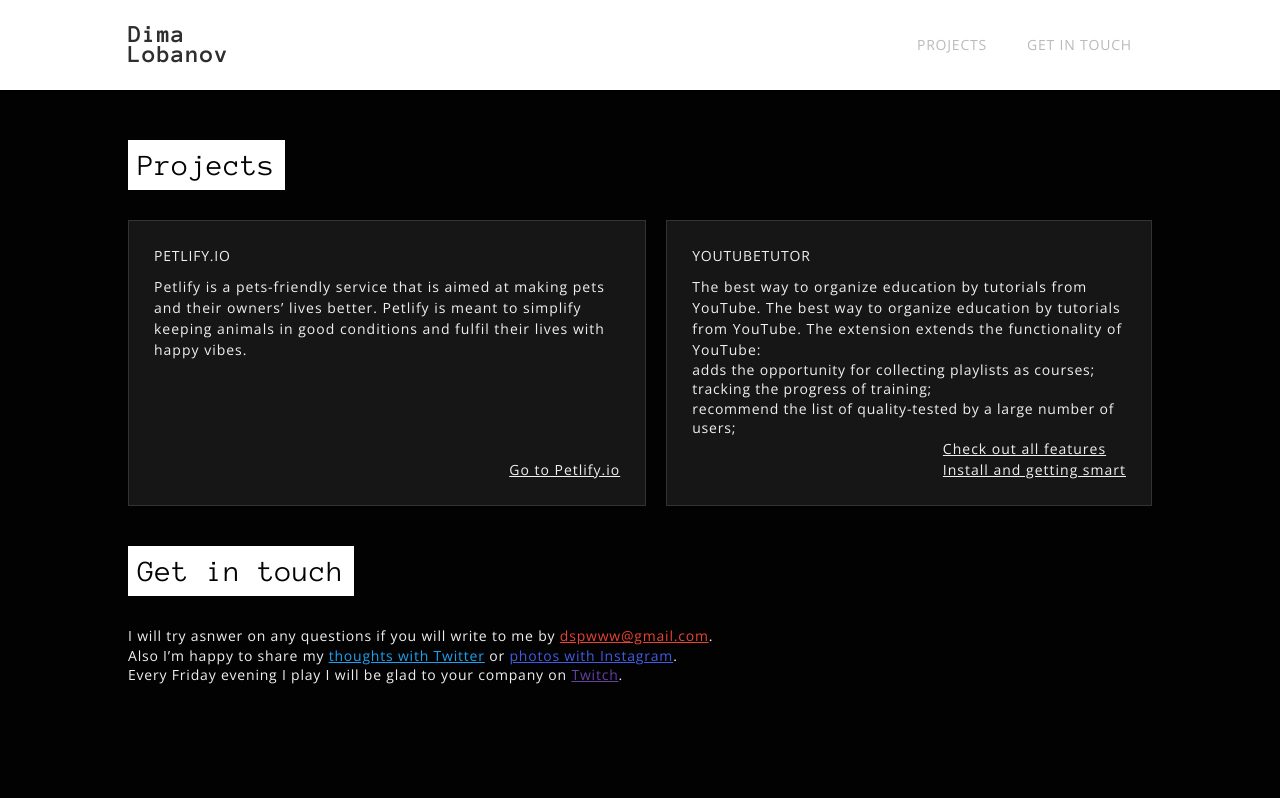
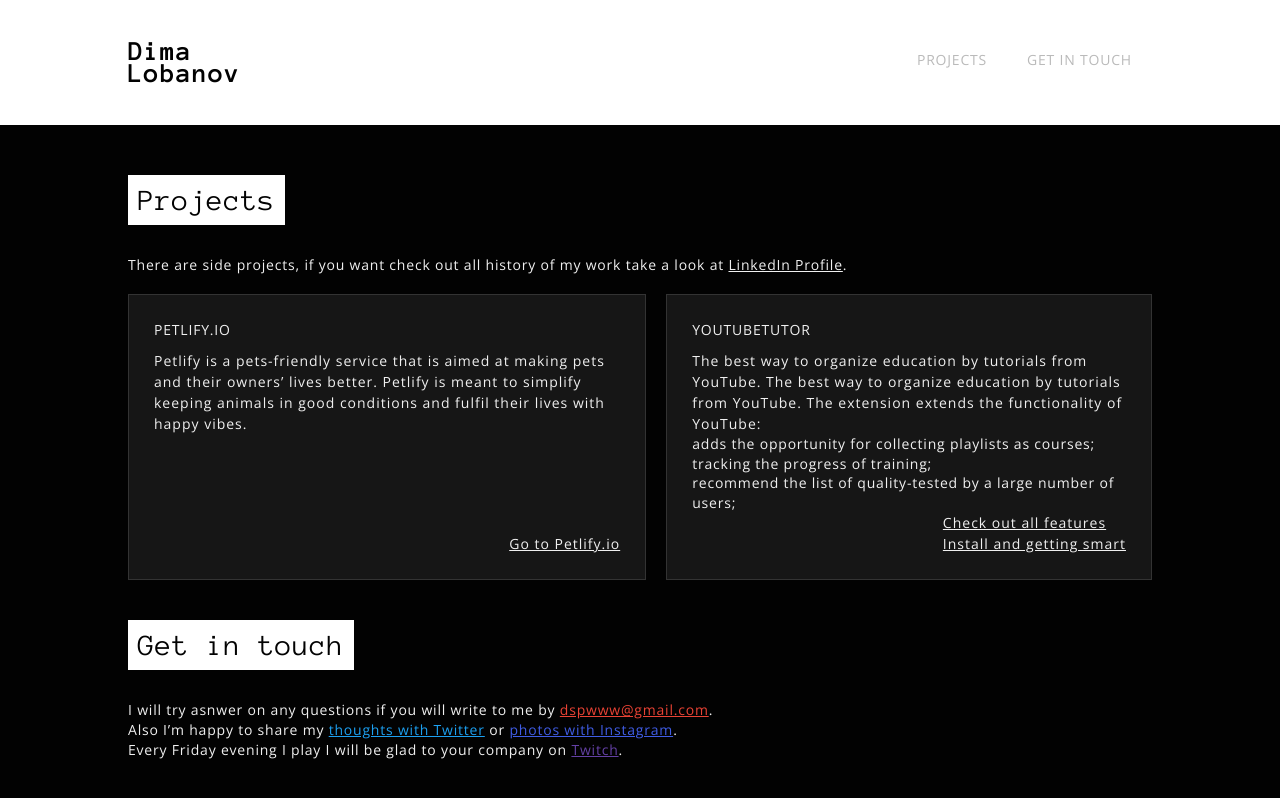
Before and after one commit to dimaspirit/dimaspirit.github.io, a website: page index.html in a window 1280 px wide. Drawn offline with nearby package versions, Linux system fonts and the light colour scheme.

Commit message:
Rework css

```diff
--- a/gulpfile.js
+++ b/gulpfile.js
@@ -1,8 +1,8 @@
 const { src, dest, watch, series } = require('gulp');
 
-const postcss = require('gulp-postcss');
 const cssnano = require('cssnano');
 const autoprefixer = require('autoprefixer');
+const postcss = require('gulp-postcss');
 const atImport = require('postcss-import');
 
 const browsersync = require('browser-sync').create();
@@ -37,6 +37,8 @@
 
 function start(cb) {
   watch(paths.styles.src, styles);
+  watch('./index.html').on('change', browsersync.reload);
+
   cb();
 }
 
--- a/index.html
+++ b/index.html
@@ -35,6 +35,9 @@
       <main class="main">
         <section id="projects" class="section">
           <h3 class="section_header">Projects</h3>
+          <div class="section_description">
+            <p>There are side projects, if you want check out all history of my work take a look at <a href="https://www.linkedin.com/in/dimaspirit/" target="_blank">LinkedIn Profile</a>.</p>
+          </div>
 
           <div class="projects">
             <div class="project">
--- a/package.json
+++ b/package.json
@@ -4,7 +4,7 @@
   "description": "Personal site",
   "main": "index.js",
   "scripts": {
-    "test": "echo \"Error: no test specified\" && exit 1"
+    "serve": "gulp"
   },
   "repository": {
     "type": "git",
--- /dev/null
+++ b/src/styles/header.css
@@ -0,0 +1,52 @@
+.header {
+  background: #fff;
+  color: var(--font-color);
+}
+
+.header_inner {
+  width: var(--cont-width);
+  margin: var(--section-margin) auto;
+
+  display: flex;
+  flex-direction: column;
+}
+
+.logo {
+  align-self: center;
+
+  font-family: 'Anonymous Pro', monospace;
+  font-size: 2.8rem;
+  font-weight: 700;
+  line-height: .8;
+  color: var(--bg-color);
+}
+
+.nav {
+  display: flex;
+  justify-content: space-evenly;
+}
+@media only screen and (max-width: 620px) {
+  .nav {
+    margin-top: var(--header-margin);
+  }
+}
+
+.nav_item {
+  display: block;
+  padding: 1rem 2rem;
+
+  color: #bababa;
+  text-decoration: none;
+  text-transform: uppercase;
+  font-weight: 400;
+}
+  .nav_item:hover {
+    color: #757575;
+  }
+
+@media only screen and (min-width: 620px) {
+  .header_inner {
+    flex-direction: row;
+    justify-content: space-between;
+  }
+}
--- a/src/styles/main.css
+++ b/src/styles/main.css
@@ -3,89 +3,16 @@
 font-family: 'Anonymous Pro', monospace;
 font-family: 'Open Sans', sans-serif;
 
-
+Colors scheme: https://coolors.co/25ced1-fceade-020202-ff8a5b-ea526f
 */
 
 @import "./reset.css";
+@import "./brandcolors.css";
 
-@import "./brandcolors";
+@import "./root.css";
 
-
-
-:root {
-  --bg-color: #020202;
-  --cont-width: 80%;
-}
-
-html {
-  font-size: 10px;
-  background: var(--bg-color);
-}
-
-.wrapper {
-  display: flex;
-  flex-direction: column;
-  min-height: 100vh;
-
-  background: var(--bg-color);
-  font-family: 'Open Sans', sans-serif;
-  font-size: 1.4rem;
-  line-height: 1.4;
-  letter-spacing: .8px;
-}
-
-.header {
-  padding: 2rem 0;
-
-  background: #fff;
-  color: #2e2e2e;
-}
-
-.header_inner {
-  width: var(--cont-width);
-  margin: 0 auto;
-
-  display: flex;
-  flex-direction: column;
-}
-
-.logo {
-  align-self: center;
-
-  font-family: 'Anonymous Pro', monospace;
-  font-size: 2.5rem;
-  font-weight: 700;
-  line-height: .8;
-
-  margin: .5rem 0;
-}
-
-.nav {
-  display: flex;
-  justify-content: space-evenly;
-
-  margin: .5rem 0;
-}
-
-.nav_item {
-  display: block;
-  padding: 1rem 2rem;
-
-  color: #bababa;
-  text-decoration: none;
-  text-transform: uppercase;
-  font-weight: 400;
-}
-  .nav_item:hover {
-    color: #757575;
-  }
-
-@media only screen and (min-width: 620px) {
-  .header_inner {
-    flex-direction: row;
-    justify-content: space-between;
-  }
-}
+@import "./header.css";
+@import "./section.css";
 
 .main {
   padding: 5rem 0;
@@ -94,24 +21,6 @@
 
 .main a {
   color: #f0f0f0;
-}
-
-.section {
-  width: var(--cont-width);
-  margin: 0 auto 4rem;
-}
-
-.section_header {
-  display: inline-block;
-  position: sticky;
-  top: 1rem;
-  margin: 0 0 3rem 0;
-  padding: 1rem;
-
-  font: 400 3rem 'Anonymous Pro', monospace;
-  color: #020202;
-
-  background: #ffff;
 }
 
 .projects {
--- /dev/null
+++ b/src/styles/root.css
@@ -0,0 +1,26 @@
+:root {
+  --bg-color: #020202;
+  --cont-width: 80%;
+
+  --font-color: #8c8c8c;
+
+  --section-margin: 4rem;
+  --header-margin: 3rem;
+}
+
+html {
+  font-size: 10px;
+  background: var(--bg-color);
+}
+
+.wrapper {
+  display: flex;
+  flex-direction: column;
+  min-height: 100vh;
+
+  background: var(--bg-color);
+  font-family: 'Open Sans', sans-serif;
+  font-size: 1.4rem;
+  line-height: 1.4;
+  letter-spacing: .8px;
+}
--- /dev/null
+++ b/src/styles/section.css
@@ -0,0 +1,21 @@
+.section {
+  width: var(--cont-width);
+  margin: 0 auto 4rem;
+}
+
+.section_header {
+  display: inline-block;
+  position: sticky;
+  top: 1rem;
+  margin: 0 0 3rem 0;
+  padding: 1rem;
+
+  font: 400 3rem 'Anonymous Pro', monospace;
+  color: #020202;
+
+  background: #ffff;
+}
+
+.section_description {
+  margin: 0 0 2rem 0;
+}
```
Also changed, not shown: dist/main.css.
